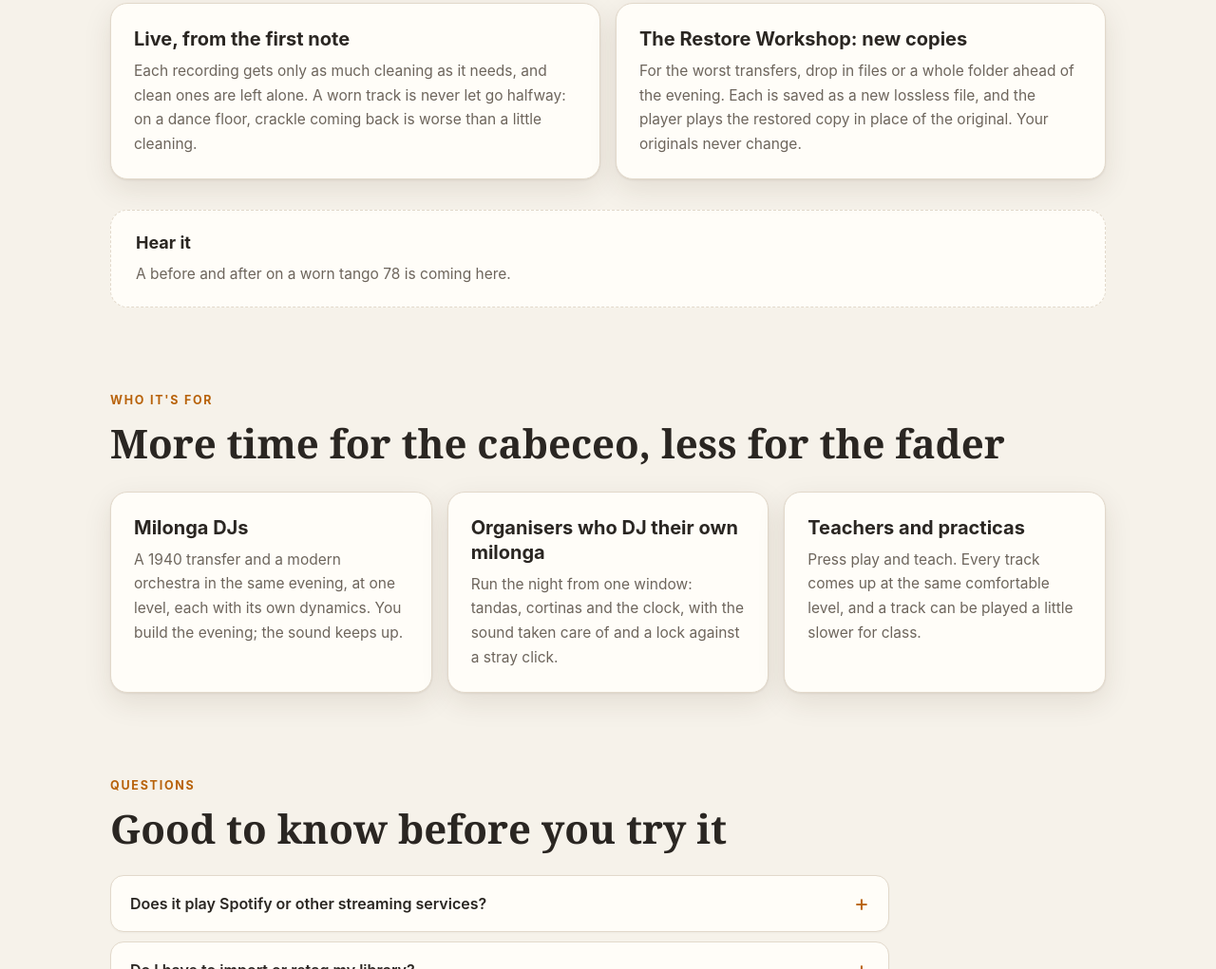
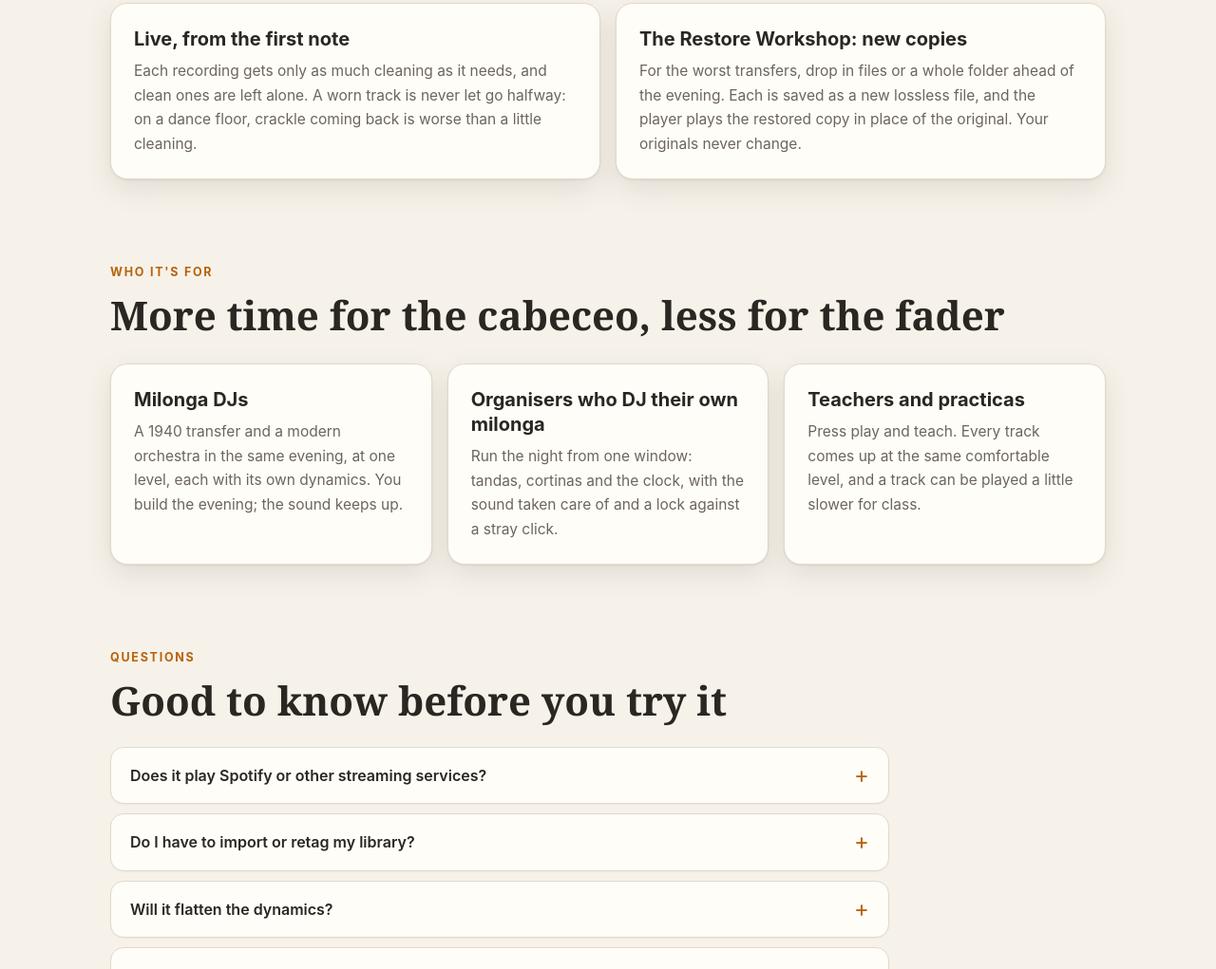
Before and after one commit to cmbjorn/tanda-and-tone, a plain HTML site: page index.html in a window 1280 px wide. Shown: the part 6297-7318 px from the top of the page at 95% size. Drawn offline with Linux system fonts and the light colour scheme.

Commit message:
Tanda & Tone: the public pages (2026-11-11)

```diff
--- a/index.html
+++ b/index.html
@@ -624,14 +624,6 @@
         lossless file, and the player plays the restored copy in place of the original. Your originals never change.</p>
     </div>
   </div>
-
-  <!-- A tango before/after clip goes here: a short, public-domain, worn Argentine 78 side, the same seconds before and after
-       the Restore Workshop, switched in place (the player markup and script are in restore.html, id="hear"; clips under audio/).
-       Do not reuse Panama (it is jazz). -->
-  <div class="clip-soon" id="hear">
-    <h3>Hear it</h3>
-    <p>A before and after on a worn tango 78 is coming here.</p>
-  </div>
 </section>
 
 <!-- Who it's for -->
```
